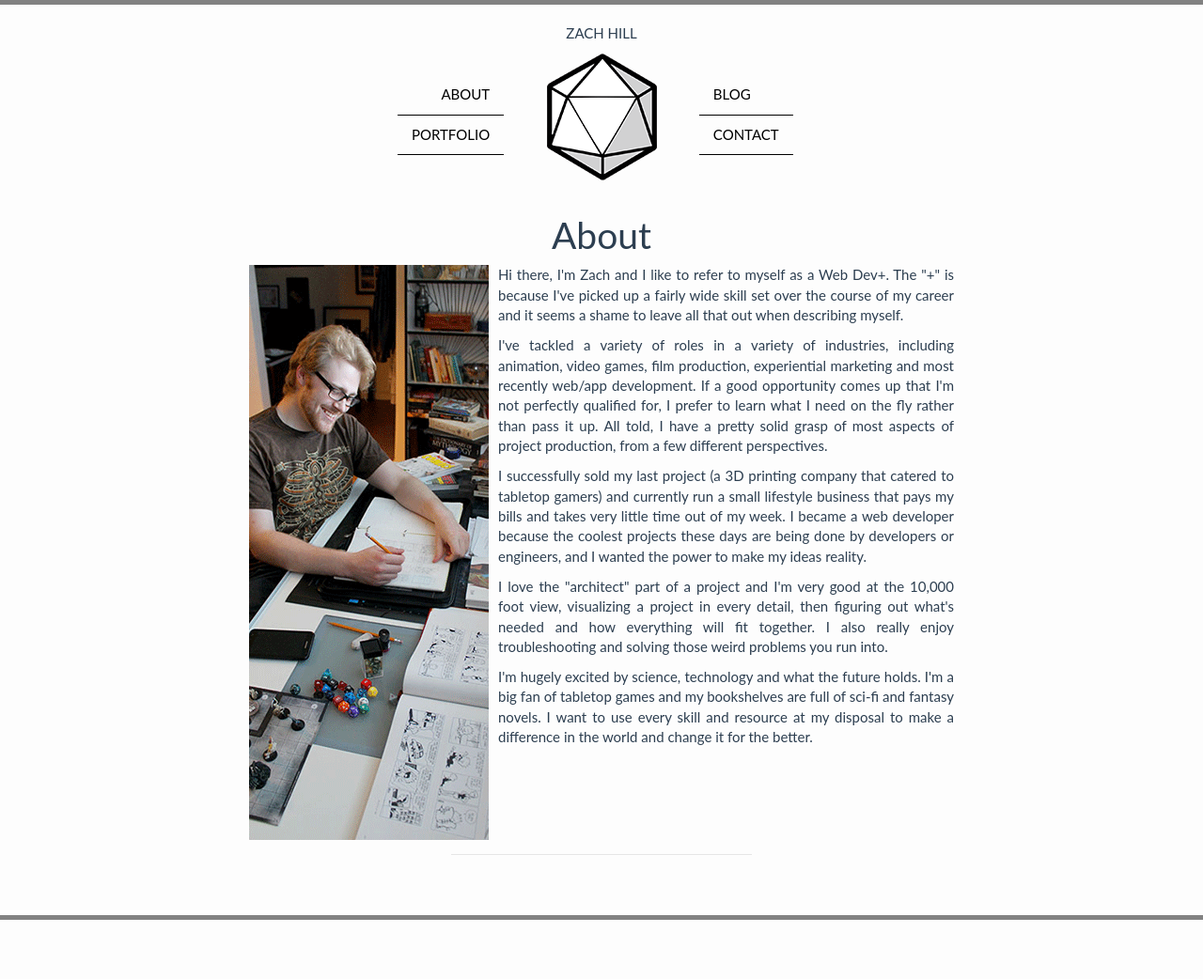
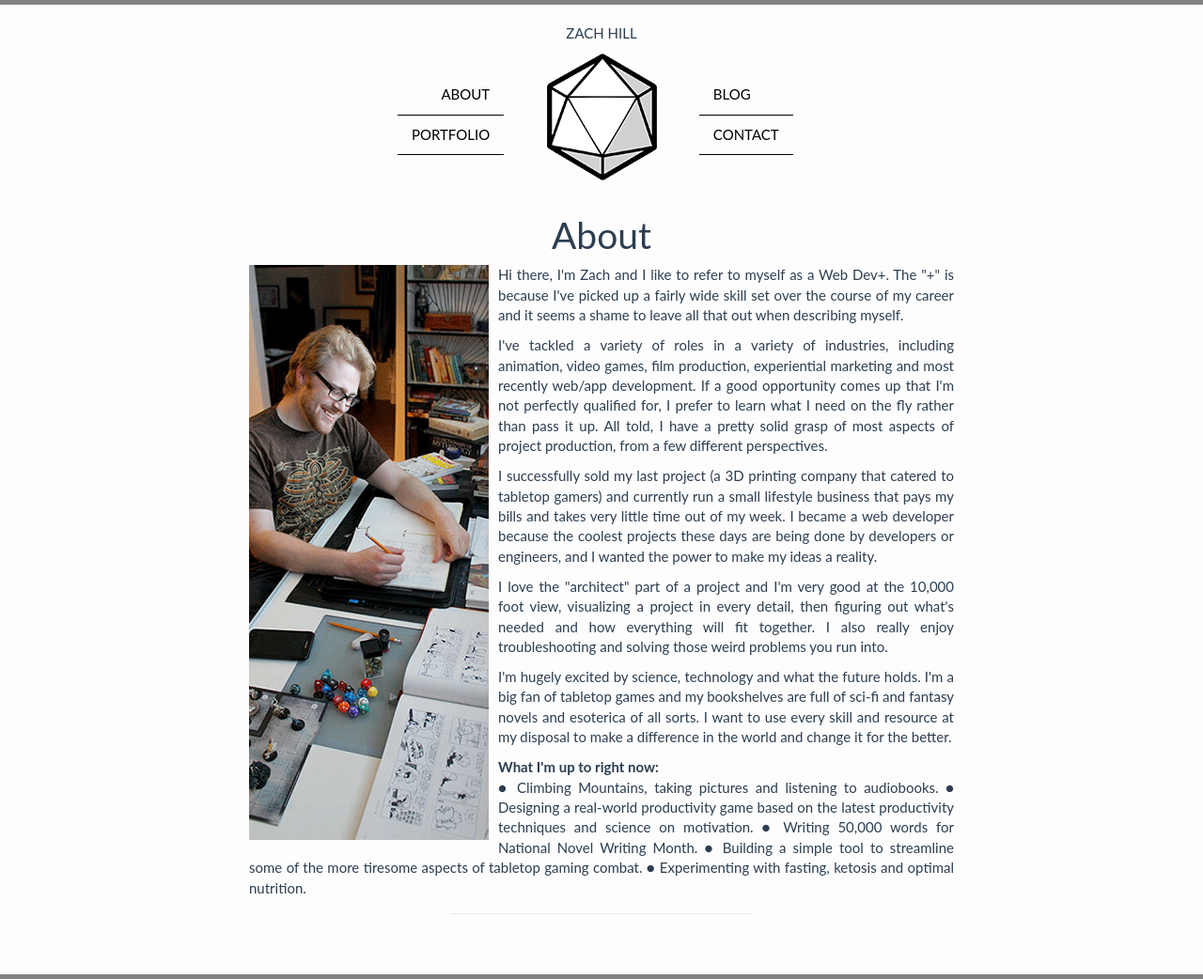
Before and after one commit to Zynkh/Zynkh.github.io, a Jekyll site: the page built from about.md, in a window 1280 px wide. Shown: the whole page at 94% size. Built offline with Jekyll 4.4.1, drawn with Linux system fonts in a browser that asks for light colours; before the commit the page ends 979 px from its top, so only the background shows below that.

Commit message:
added to about

```diff
--- a/about.md
+++ b/about.md
@@ -10,11 +10,20 @@ permalink: /about/
 
 <p class="justify">I've tackled a variety of roles in a variety of industries, including animation, video games, film production, experiential marketing and most recently web/app development. If a good opportunity comes up that I'm not perfectly qualified for, I prefer to learn what I need on the fly rather than pass it up. All told, I have a pretty solid grasp of most aspects of project production, from a few different perspectives.</p>
 
-<p class="justify">I successfully sold my last project (a 3D printing company that catered to tabletop gamers) and currently run a small lifestyle business that pays my bills and takes very little time out of my week. I became a web developer because the coolest projects these days are being done by developers or engineers, and I wanted the power to make my ideas reality.</p>
+<p class="justify">I successfully sold my last project (a 3D printing company that catered to tabletop gamers) and currently run a small lifestyle business that pays my bills and takes very little time out of my week. I became a web developer because the coolest projects these days are being done by developers or engineers, and I wanted the power to make my ideas a reality.</p>
 
 <p class="justify">I love the "architect" part of a project and I'm very good at the 10,000 foot view, visualizing a project in every detail, then figuring out what's needed and how everything will fit together. I also really enjoy troubleshooting and solving those weird problems you run into.</p>
 
-<p class="justify">I'm hugely excited by science, technology and what the future holds. I'm a big fan of tabletop games and my bookshelves are full of sci-fi and fantasy novels. I want to use every skill and resource at my disposal to make a difference in the world and change it for the better.
+<p class="justify">I'm hugely excited by science, technology and what the future holds. I'm a big fan of tabletop games and my bookshelves are full of sci-fi and fantasy novels and esoterica of all sorts. I want to use every skill and resource at my disposal to make a difference in the world and change it for the better.
+</p>
+
+<p class="justify"><strong>What I'm up to right now:</strong>
+<br>
+● Climbing Mountains, taking pictures and listening to audiobooks.
+● Designing a real-world productivity game based on the latest productivity techniques and science on motivation.
+● Writing 50,000 words for National Novel Writing Month.
+● Building a simple tool to streamline some of the more tiresome aspects of tabletop gaming combat.
+● Experimenting with fasting, ketosis and optimal nutrition.
 </p>
 <center><img id="about-img-small" src="/img/about_zach.png"></center>
 </div>
```
